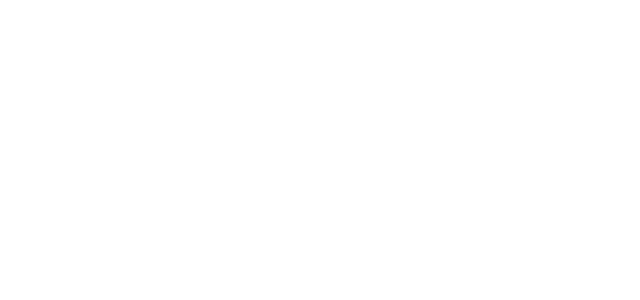
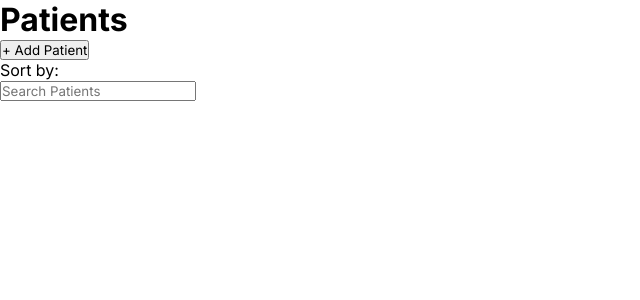
Before and after one commit to boaziza/react_start_up, a React (Vite) app: page /patients in a window 1280 px wide. Before the commit this address had no page. Shown: the top 300 px of the page, without its empty margins (0-640 px from the left). Built offline with nearby package versions, Linux system fonts and the light colour scheme.

Commit message:
Added patients page and introducing tailwind

```diff
--- a/package.json
+++ b/package.json
@@ -18,7 +18,9 @@
     "react-router-dom": "^7.15.0"
   },
   "devDependencies": {
+    "@tailwindcss/vite": "^4.3.0",
     "@vitejs/plugin-react": "^4.2.1",
+    "tailwindcss": "^4.3.0",
     "vite": "^5.0.8"
   }
 }
--- a/src/App.jsx
+++ b/src/App.jsx
@@ -1,6 +1,8 @@
 import { BrowserRouter, Routes, Route } from 'react-router-dom'
 import LoginPage from './pages/LoginPage'
 import SignupPage from './pages/SignupPage'
+import PatientsPage from './pages/PatientsPage'
+
 
 export default function App() {
   return (
@@ -8,6 +10,7 @@
       <Routes>
         <Route path="/login"  element={<LoginPage />} />
         <Route path="/" element={<SignupPage />} />
+        <Route path="/patients" element={<PatientsPage />} />
       </Routes>
     </BrowserRouter>
   )
--- /dev/null
+++ b/src/pages/PatientsPage.jsx
@@ -0,0 +1,22 @@
+import { useState } from 'react'
+import { useNavigate } from "react-router-dom";
+
+
+export default function PatientsPage() {
+    const [patients, setPatients] = useState([])
+    return (
+        <div>
+            <h1>Patients</h1>
+            <button id="add-patient"> + Add Patient</button>
+            <div className="sort">
+                Sort by:
+                <span id="sort-patients"></span>
+            </div>
+            <input
+            type="text"
+            placeholder="Search Patients"
+            id="search-patients"
+             />
+        </div>
+    )
+}
--- a/src/pages/SignupPage.jsx
+++ b/src/pages/SignupPage.jsx
@@ -11,7 +11,6 @@
     const [username, setUsername] = useState('')
 
     async function handleSubmit(e) {
-        e.preventDefault()
 
         const res = await fetch('http://localhost:4000/api/user/', {
             method: 'POST',
```
Also changed, not shown: src/styles/patients.css (added), 1 other file (tests, documents, lock files or other folders).
